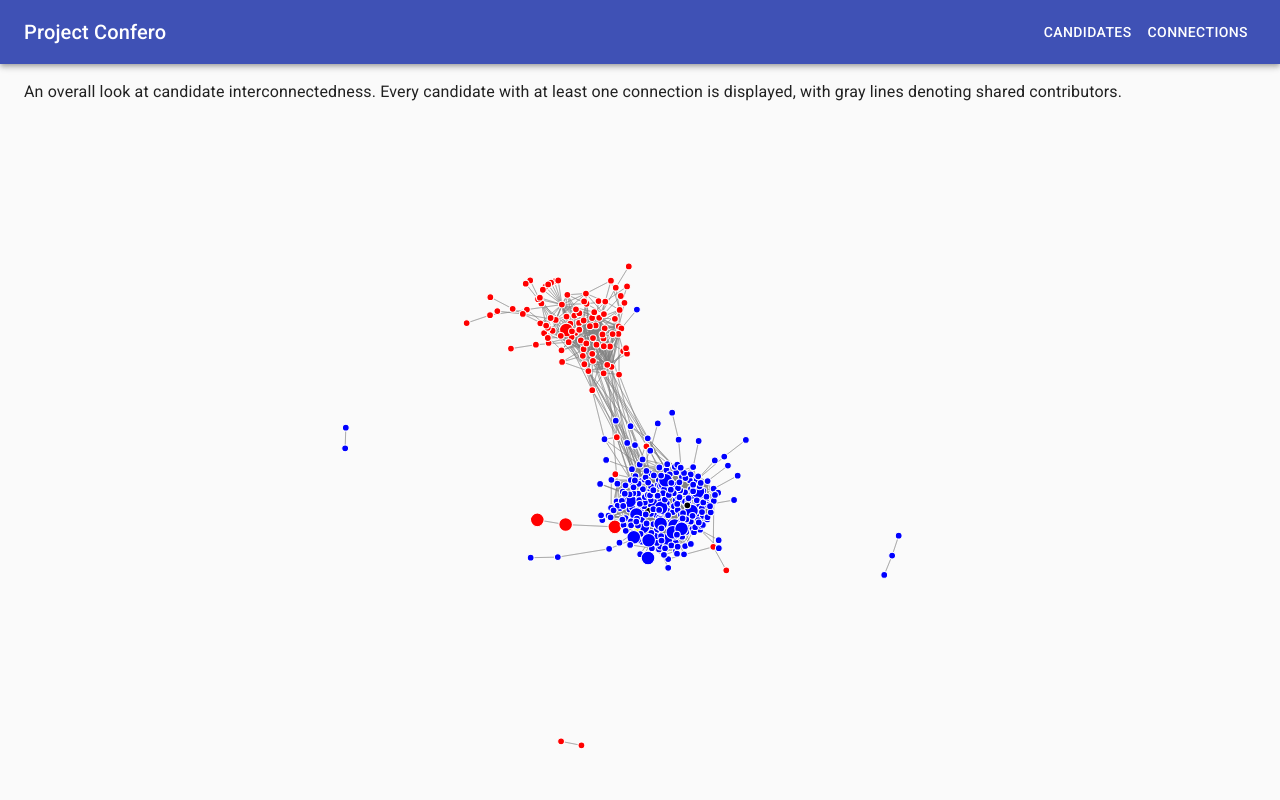
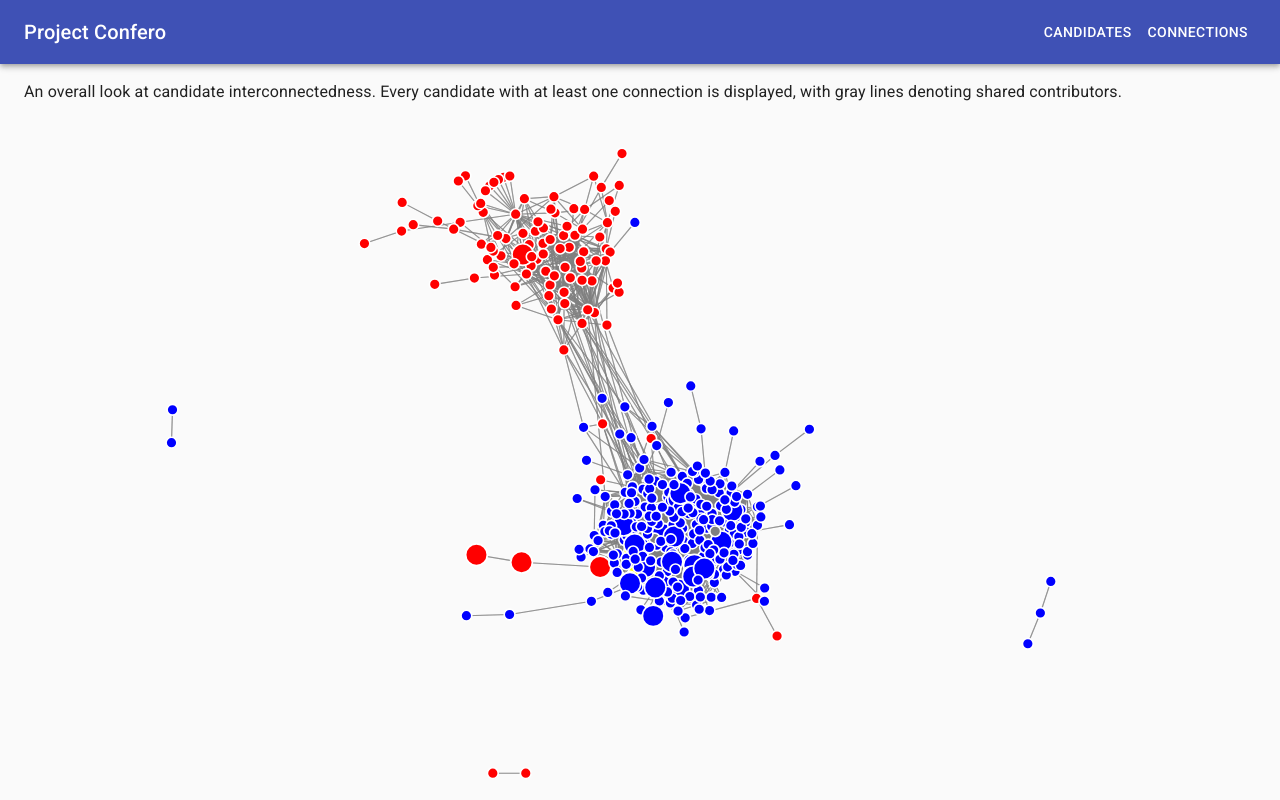
Before and after one commit to project-confero/confero, a React (Create React App) app in the folder confero-front/: page /connections in a window 1280 px wide. Built offline with nearby package versions, Linux system fonts and the light colour scheme.

Commit message:
integrate graph into search page

```diff
--- a/confero-front/src/components/candidates/CandidateDetails.tsx
+++ b/confero-front/src/components/candidates/CandidateDetails.tsx
@@ -1,5 +1,5 @@
 import React from "react";
-import { Box, Typography, Paper, List, IconButton } from "@material-ui/core";
+import { Box, Typography, List } from "@material-ui/core";
 
 import {
   Candidate,
@@ -31,15 +31,9 @@ const CandidateDetails: React.FunctionComponent<CandidateDetailsProps> = ({
   );
 
   return (
-    <Paper>
     <Box p={3}>
-        <Box display="flex" justifyContent="space-between" alignItems="center">
       <Typography variant="h3">{candidateName(candidate)}</Typography>
-          <IconButton onClick={() => onSelect(null)}>X</IconButton>
-        </Box>
-        <Typography>
-          Direct Contributions: {contributions(candidate)}
-        </Typography>
+      <Typography>Direct Contributions: {contributions(candidate)}</Typography>
       <Typography>
         Direct Contribution Total: {contributionAmount(candidate)}
       </Typography>
@@ -55,7 +49,6 @@ const CandidateDetails: React.FunctionComponent<CandidateDetailsProps> = ({
         ))}
       </List>
     </Box>
-    </Paper>
   );
 };
 
--- a/confero-front/src/components/connections/Connections.tsx
+++ b/confero-front/src/components/connections/Connections.tsx
@@ -4,8 +4,14 @@ import { Container, Typography, Box } from "@material-ui/core";
 import Graph from "./Graph";
 import candidates from "data/candidates.json";
 import connections from "data/connections.json";
+import { Candidate } from "lib/candidate";
 
 const Connections = () => {
+  const [
+    selectedCandidate,
+    setSelectedCandidate
+  ] = React.useState<Candidate | null>(null);
+
   return (
     <Container style={{ height: "calc(100vh - 64px)" }}>
       <Box display="flex" height="100%" flexDirection="column">
@@ -16,7 +22,13 @@ const Connections = () => {
             shared contributors.
           </Typography>
         </Box>
-        <Graph candidates={candidates} connections={connections} />
+
+        <Graph
+          candidates={candidates}
+          connections={connections}
+          selectedCandidate={selectedCandidate}
+          onSelect={setSelectedCandidate}
+        />
       </Box>
     </Container>
   );
--- a/confero-front/src/components/connections/Graph.tsx
+++ b/confero-front/src/components/connections/Graph.tsx
@@ -9,18 +9,118 @@ import {
 } from "lib/simulation";
 import { Candidate } from "lib/candidate";
 import { Connection } from "lib/connection";
+import { lookupPartyColor } from "lib/lookups";
 
-const PARTY_COLORS: Record<string, string> = {
-  DEM: "blue",
-  REP: "red",
-  IND: "yellow",
-  default: "black"
+interface GraphPropTypes {
+  candidates: Candidate[];
+  connections: Connection[];
+  selectedCandidate: Candidate | null;
+  onSelect: (candidate: Candidate | null) => void;
+}
+
+const Graph: React.FunctionComponent<GraphPropTypes> = ({
+  candidates,
+  connections,
+  selectedCandidate,
+  onSelect
+}) => {
+  const selectedCandidateId = selectedCandidate ? selectedCandidate.id : null;
+  const [simCandidates, setSimCandidates] = React.useState<
+    CandidateNode[] | null
+  >(null);
+
+  const [simEdges, setSimEdges] = React.useState<ConnectionLink[] | null>(null);
+
+  React.useEffect(() => {
+    const { nodes, links } = runSimulation(candidates, connections);
+
+    // Render the graph
+    setSimCandidates(nodes);
+    setSimEdges(links);
+
+    return () => {};
+  }, [candidates, connections]);
+
+  const simCandidatesWithConnections = React.useMemo(() => {
+    if (!selectedCandidateId || !simEdges || !simCandidates)
+      return simCandidates;
+
+    const connectedCandidates = simEdges
+      .filter(({ source }) => source.id === selectedCandidateId)
+      .map(({ target }) => target.id);
+
+    const candidates = simCandidates.map(candidate =>
+      connectedCandidates.includes(candidate.id)
+        ? { ...candidate, connected: true }
+        : { ...candidate, connected: false }
+    );
+
+    // Order: selected candidate, then connected, the rest.
+    return orderBy(candidates, candidate =>
+      candidate.id === selectedCandidateId ? 2 : candidate.connected ? 1 : 0
+    );
+  }, [selectedCandidateId, simEdges, simCandidates]);
+
+  if (!(simCandidatesWithConnections && simEdges)) return null;
+
+  return (
+    <svg
+      style={{ flexGrow: 1, padding: "1rem" }}
+      width="100%"
+      height="100%"
+      viewBox={`0 0 ${SIM_WIDTH} ${SIM_HEIGHT}`}
+      preserveAspectRatio="xMidYMid meet"
+    >
+      {/* Edges */}
+      <g stroke="#999" strokeOpacity={0.6}>
+        {simEdges.map(edge => {
+          return (
+            <line
+              key={edge.index}
+              strokeWidth={1}
+              x1={edge.source.x}
+              y1={edge.source.y}
+              x2={edge.target.x}
+              y2={edge.target.y}
+              opacity={linkOpacity(edge, selectedCandidateId)}
+              stroke={linkBorder(edge, selectedCandidateId)}
+            />
+          );
+        })}
+      </g>
+
+      {/* Nodes */}
+      <g stroke="#fff" strokeWidth={1.5}>
+        {simCandidatesWithConnections.map((candidate: CandidateNode) => (
+          <circle
+            key={candidate.index}
+            r={nodeSize(candidate)}
+            fill={nodeColor(candidate)}
+            cx={candidate.x}
+            cy={candidate.y}
+            onClick={() =>
+              selectedCandidateId === candidate.id
+                ? onSelect(null)
+                : onSelect(candidate)
+            }
+            opacity={nodeOpacity(candidate, selectedCandidateId)}
+            stroke={nodeBorder(candidate, selectedCandidateId)}
+            strokeWidth={nodeBorderWidth(candidate, selectedCandidateId)}
+          >
+            <title>
+              {candidate.name} | {candidate.office} | {candidate.state}
+            </title>
+          </circle>
+        ))}
+      </g>
+    </svg>
+  );
 };
 
+export default React.memo(Graph);
+
 const nodeColor = (candidate: CandidateNode) =>
-  candidate.party !== null
-    ? PARTY_COLORS[candidate.party] || PARTY_COLORS.default
-    : PARTY_COLORS.default;
+  lookupPartyColor(candidate.party);
 
 const nodeSize = (candidate: CandidateNode) =>
   candidate.office === "P" ? 10 : 5;
@@ -64,109 +164,3 @@ const linkBorder = (link: ConnectionLink, selectedCandidate: string | null) => {
   if (link.source.id === selectedCandidate) return "black";
   return "gray";
 };
-
-interface GraphPropTypes {
-  candidates: Candidate[];
-  connections: Connection[];
-}
-
-const Graph: React.FunctionComponent<GraphPropTypes> = ({
-  candidates,
-  connections
-}) => {
-  const [selectedCandidate, setSelectedCandidate] = React.useState<
-    string | null
-  >(null);
-
-  const [simCandidates, setSimCandidates] = React.useState<
-    CandidateNode[] | null
-  >(null);
-
-  const [simEdges, setSimEdges] = React.useState<ConnectionLink[] | null>(null);
-
-  React.useEffect(() => {
-    const { nodes, links } = runSimulation(candidates, connections);
-
-    // Render the graph
-    setSimCandidates(nodes);
-    setSimEdges(links);
-
-    return () => {};
-  }, [candidates, connections]);
-
-  const simCandidatesWithConnections = React.useMemo(() => {
-    if (!selectedCandidate || !simEdges || !simCandidates) return simCandidates;
-
-    const connectedCandidates = simEdges
-      .filter(({ source }) => source.id === selectedCandidate)
-      .map(({ target }) => target.id);
-
-    const candidates = simCandidates.map(candidate =>
-      connectedCandidates.includes(candidate.id)
-        ? { ...candidate, connected: true }
-        : { ...candidate, connected: false }
-    );
-
-    // Order: selected candidate, then connected, the rest.
-    return orderBy(candidates, candidate =>
-      candidate.id === selectedCandidate ? 2 : candidate.connected ? 1 : 0
-    );
-  }, [selectedCandidate, simEdges, simCandidates]);
-
-  if (!(simCandidatesWithConnections && simEdges)) return null;
-
-  return (
-    <svg
-      style={{ flexGrow: 1 }}
-      width="100%"
-      height="100%"
-      viewBox={`0 0 ${SIM_WIDTH} ${SIM_HEIGHT}`}
-      preserveAspectRatio="xMidYMid meet"
-    >
-      {/* Edges */}
-      <g stroke="#999" strokeOpacity={0.6}>
-        {simEdges.map(edge => {
-          return (
-            <line
-              key={edge.index}
-              strokeWidth={1}
-              x1={edge.source.x}
-              y1={edge.source.y}
-              x2={edge.target.x}
-              y2={edge.target.y}
-              opacity={linkOpacity(edge, selectedCandidate)}
-              stroke={linkBorder(edge, selectedCandidate)}
-            />
-          );
-        })}
-      </g>
-
-      {/* Nodes */}
-      <g stroke="#fff" strokeWidth={1.5}>
-        {simCandidatesWithConnections.map((candidate: CandidateNode) => (
-          <circle
-            key={candidate.index}
-            r={nodeSize(candidate)}
-            fill={nodeColor(candidate)}
-            cx={candidate.x}
-            cy={candidate.y}
-            onClick={() =>
-              selectedCandidate === candidate.id
-                ? setSelectedCandidate(null)
-                : setSelectedCandidate(candidate.id)
-            }
-            opacity={nodeOpacity(candidate, selectedCandidate)}
-            stroke={nodeBorder(candidate, selectedCandidate)}
-            strokeWidth={nodeBorderWidth(candidate, selectedCandidate)}
-          >
-            <title>
-              {candidate.name} | {candidate.office} | {candidate.state}
-            </title>
-          </circle>
-        ))}
-      </g>
-    </svg>
-  );
-};
-
-export default Graph;
--- a/confero-front/src/lib/lookups.ts
+++ b/confero-front/src/lib/lookups.ts
@@ -7,6 +7,7 @@ const offices: Record<string, string> = {
 const partyColors: Record<string, string> = {
   DEM: "blue",
   REP: "red",
+  IND: "yellow",
   DEFAULT: "gray"
 };
 
--- a/confero-front/src/lib/simulation.ts
+++ b/confero-front/src/lib/simulation.ts
@@ -1,6 +1,6 @@
 import * as d3 from "d3";
 import { SimulationLinkDatum, SimulationNodeDatum } from "d3";
-import { memoize } from "lodash";
+import { memoize, clamp } from "lodash";
 
 import { Connection, ConnectionEdge, convertConnections } from "./connection";
 import { Candidate } from "./candidate";
@@ -16,7 +16,7 @@ export type ConnectionLink = OmitNodes<ConnectionEdge> &
   };
 
 export const SIM_WIDTH = 1000;
-export const SIM_HEIGHT = 1000;
+export const SIM_HEIGHT = 600;
 
 export const runSimulation = memoize(
   (candidates: Candidate[], connections: Connection[]) => {
@@ -38,7 +38,14 @@ export const runSimulation = memoize(
       .force("center", d3.forceCenter(SIM_WIDTH / 2, SIM_HEIGHT / 2));
 
     // Run the simulation
-    for (var i = 0; i < 100; ++i) simulation.tick();
+    for (var i = 0; i < 100; ++i) {
+      simulation.tick();
+
+      nodes.forEach(node => {
+        node.x = clamp(node.x || 0, 10, SIM_WIDTH - 10);
+        node.y = clamp(node.y || 0, 10, SIM_HEIGHT - 10);
+      });
+    }
     simulation.stop();
 
     return { nodes, links };
```
Also changed, not shown: confero-front/src/components/candidates/Candidates.tsx (+46 -5 lines), 1 other file (tests, documents, lock files or other folders). Lines whose indentation alone changed are shown as unchanged.
